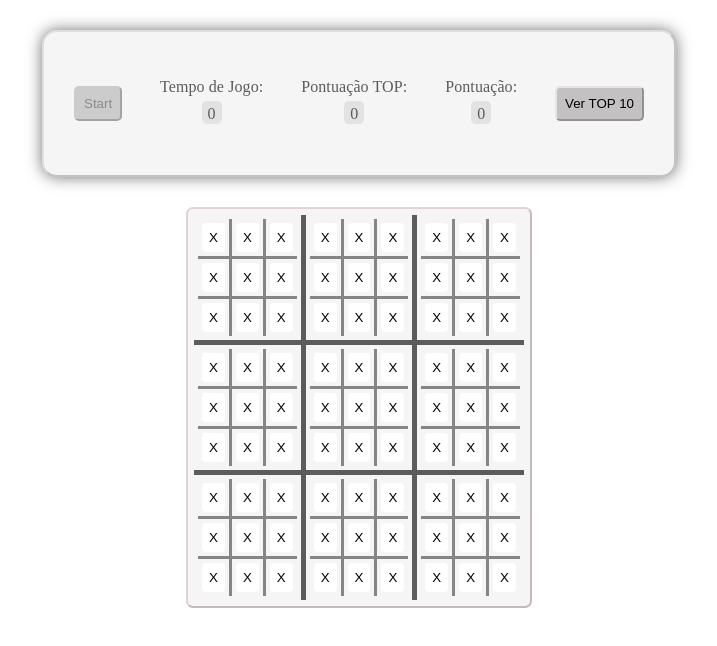
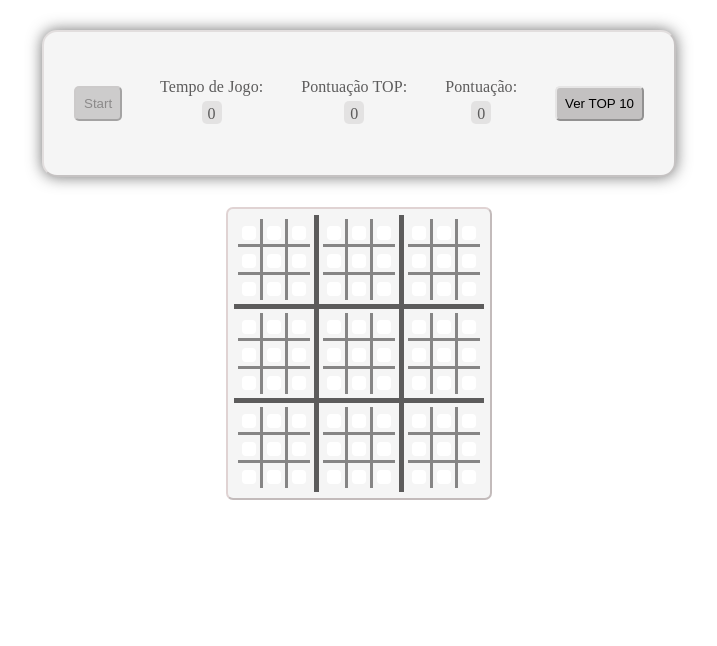
Before and after one commit to Marinelasuelly/LS-TP-Tic-Tac-Toe, a React (Create React App) app in the folder tic-tac-toe/: page / in a window 1280 px wide. Shown: the top 646 px of the page, without its empty margins (281-998 px from the left). Built offline with nearby package versions, Linux system fonts and the light colour scheme.

Commit message:
Update board-piece.component.jsx

```diff
--- a/tic-tac-toe/src/components/board-piece/board-piece.component.jsx
+++ b/tic-tac-toe/src/components/board-piece/board-piece.component.jsx
@@ -3,12 +3,21 @@ import "./board-piece.css"
 
 import React from "react"
 
-function BoardPiece(){
+function BoardPiece({value, onPieceClick}){ //peca unica de um tabuleiro
+
+    function isFull(){
+      if(value != null)
+        return true;
+      return false;
+    }
+
     return(
         <section id="boardPiece">
-              <button className="piece">X</button>
+              <button className="piece"  disabled = {isFull()} onClick = {onPieceClick}  > {value} </button>
         </section>
     );
+
+
 }
 
 export default BoardPiece
```
